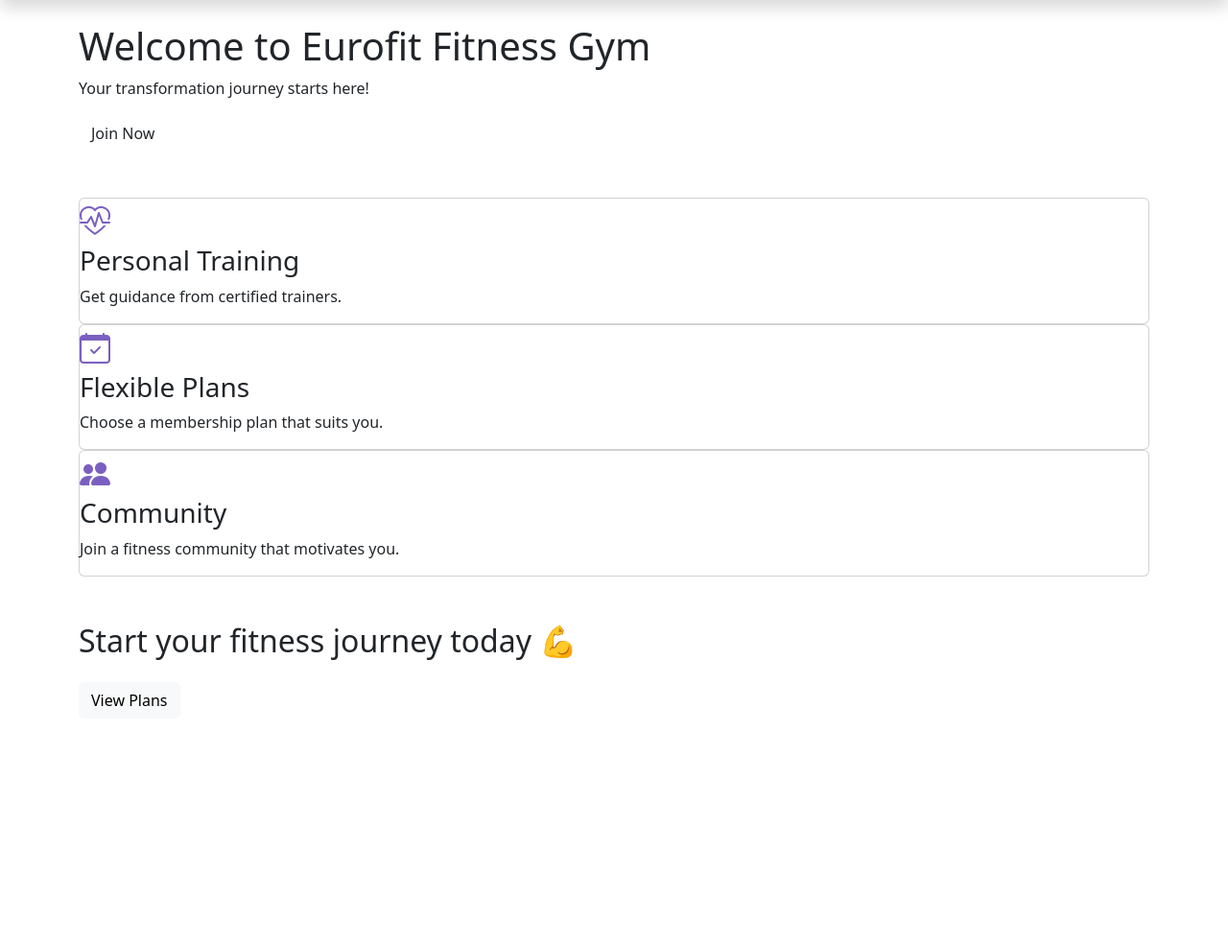
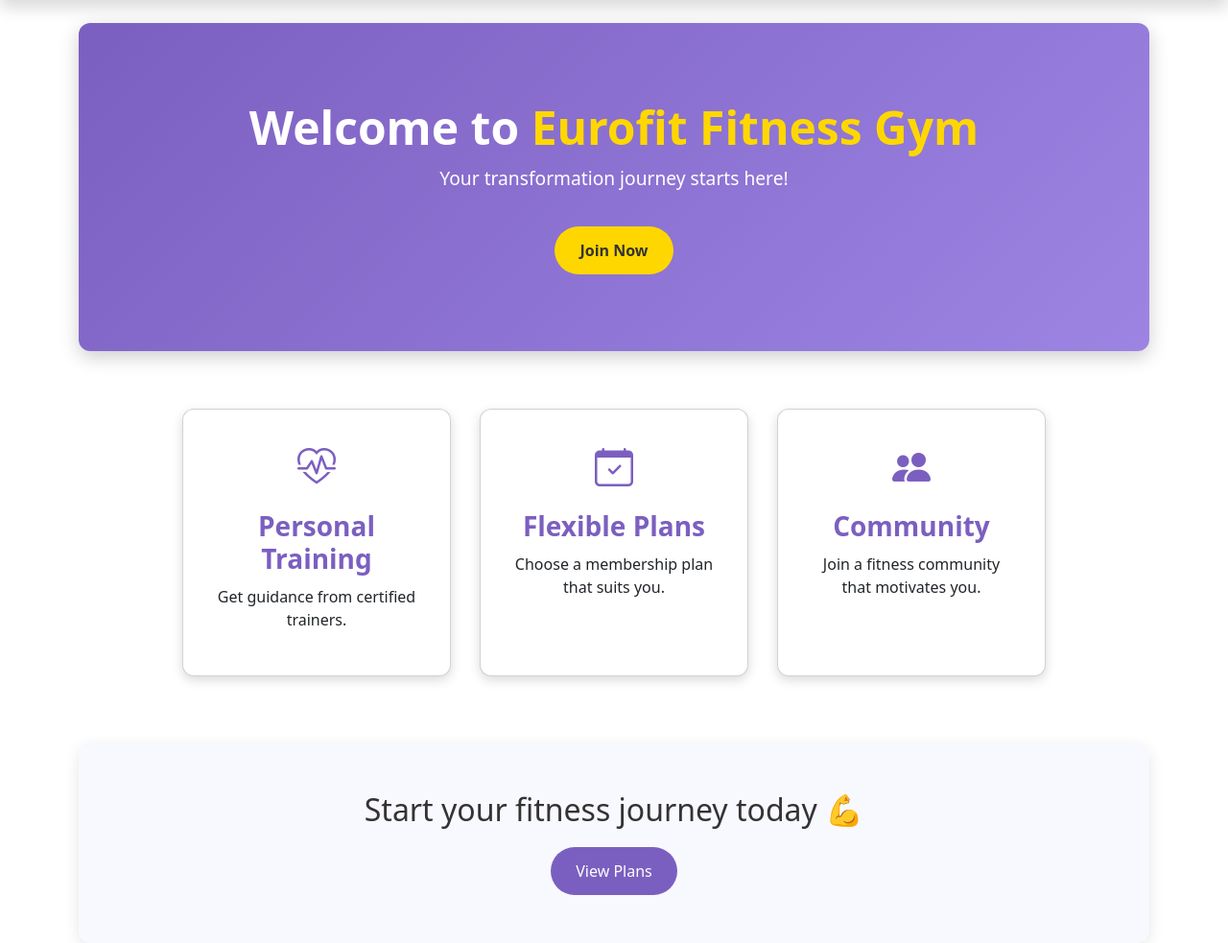
Before and after one commit to Niharika-Seth/Django, a Django app: page / in a window 1280 px wide. Shown: the part 56-1039 px from the top of the page at 96% size. Before the commit the page ends 792 px from the top, so only its background shows below. Run offline with Django 5.2, Linux system fonts and the light colour scheme.

Commit message:
Added more design in home.html

```diff
--- a/gymapp/templates/gymapp/home.html
+++ b/gymapp/templates/gymapp/home.html
@@ -2,32 +2,130 @@
 {% block title %}Home - Eurofit Gym{% endblock %}
 
 {% block content %}
+<style>
+  /* Hero Section */
+  .hero {
+    text-align: center;
+    padding: 80px 20px;
+    background: linear-gradient(135deg, #7b5fc0, #9d84e3);
+    color: white;
+    border-radius: 12px;
+    box-shadow: 0 6px 20px rgba(0,0,0,0.2);
+  }
+  .hero h1 {
+    font-size: 3rem;
+    font-weight: bold;
+  }
+  .hero .highlight {
+    color: #ffd700;
+  }
+  .hero p {
+    margin-top: 10px;
+    font-size: 1.2rem;
+  }
+  .hero .btn {
+    margin-top: 20px;
+    padding: 12px 25px;
+    background: #ffd700;
+    color: #333;
+    font-weight: bold;
+    border-radius: 30px;
+    text-decoration: none;
+    transition: all 0.3s ease-in-out;
+  }
+  .hero .btn:hover {
+    background: white;
+    color: #7b5fc0;
+    transform: scale(1.05);
+  }
+
+  /* Features Cards */
+  .cards {
+    display: flex;
+    justify-content: center;
+    flex-wrap: wrap;
+    gap: 30px;
+    margin-top: 60px;
+  }
+  .feature-card {
+    background: white;
+    padding: 30px;
+    width: 280px;
+    text-align: center;
+    border-radius: 12px;
+    box-shadow: 0 4px 12px rgba(0,0,0,0.15);
+    transition: transform 0.3s ease-in-out, box-shadow 0.3s;
+  }
+  .feature-card:hover {
+    transform: translateY(-8px);
+    box-shadow: 0 8px 20px rgba(0,0,0,0.25);
+  }
+  .feature-card i {
+    margin-bottom: 15px;
+  }
+  .feature-card h3 {
+    margin-bottom: 10px;
+    font-weight: bold;
+    color: #7b5fc0;
+  }
+
+  /* CTA Section */
+  .cta {
+    text-align: center;
+    margin-top: 70px;
+    padding: 50px 20px;
+    background: #f8f8ff;
+    border-radius: 12px;
+    box-shadow: 0 4px 15px rgba(0,0,0,0.1);
+  }
+  .cta h2 {
+    font-size: 2rem;
+    margin-bottom: 20px;
+    color: #333;
+  }
+  .cta .btn {
+    padding: 12px 25px;
+    background: #7b5fc0;
+    color: white;
+    border-radius: 30px;
+    text-decoration: none;
+    transition: all 0.3s ease-in-out;
+  }
+  .cta .btn:hover {
+    background: #5b3da8;
+    transform: scale(1.05);
+  }
+</style>
+
+<!-- Hero Section -->
 <div class="hero">
   <h1>Welcome to <span class="highlight">Eurofit Fitness Gym</span></h1>
   <p>Your transformation journey starts here!</p>
   <a href="{% url 'member_register' %}" class="btn">Join Now</a>
 </div>
 
-<div class="cards mt-5">
+<!-- Features Section -->
+<div class="cards">
   <div class="card feature-card">
-        <i class="bi bi-heart-pulse" style="font-size: 2rem; color:#7b5fc0;"></i>
+    <i class="bi bi-heart-pulse" style="font-size: 2.5rem; color:#7b5fc0;"></i>
     <h3>Personal Training</h3>
     <p>Get guidance from certified trainers.</p>
   </div>
   <div class="card feature-card">
-        <i class="bi bi-calendar-check" style="font-size: 2rem; color:#7b5fc0;"></i>
+    <i class="bi bi-calendar-check" style="font-size: 2.5rem; color:#7b5fc0;"></i>
     <h3>Flexible Plans</h3>
     <p>Choose a membership plan that suits you.</p>
   </div>
   <div class="card feature-card">
-        <i class="bi bi-people-fill" style="font-size: 2rem; color:#7b5fc0;"></i>
+    <i class="bi bi-people-fill" style="font-size: 2.5rem; color:#7b5fc0;"></i>
     <h3>Community</h3>
     <p>Join a fitness community that motivates you.</p>
   </div>
 </div>
 
-<div class="cta mt-5">
+<!-- Call To Action -->
+<div class="cta">
   <h2>Start your fitness journey today 💪</h2>
-    <a href="{% url 'plan_list' %}" class="btn btn-light mt-3">View Plans</a>
+  <a href="{% url 'plan_list' %}" class="btn">View Plans</a>
 </div>
 {% endblock %}
```
Lines whose indentation alone changed are shown as unchanged.
